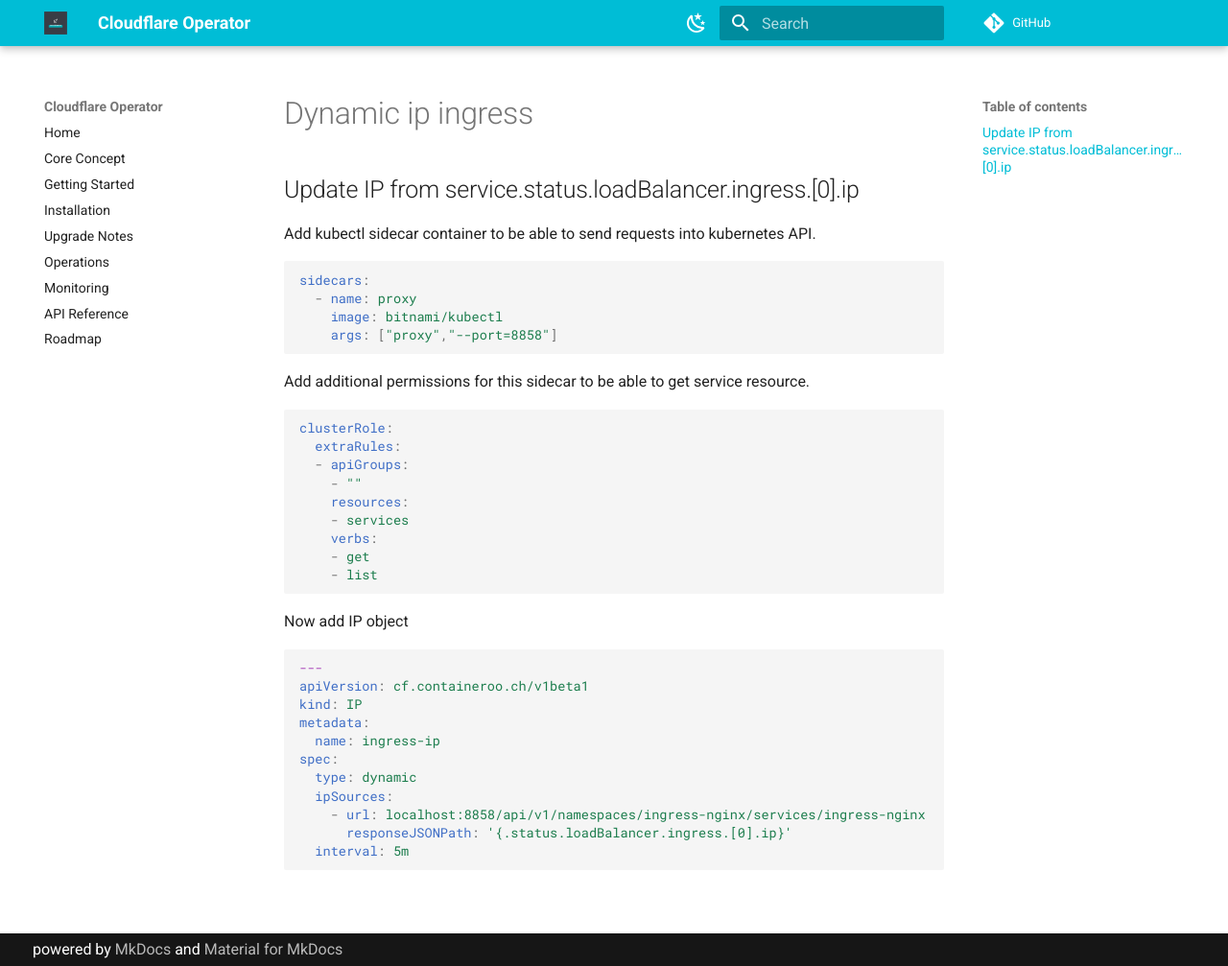
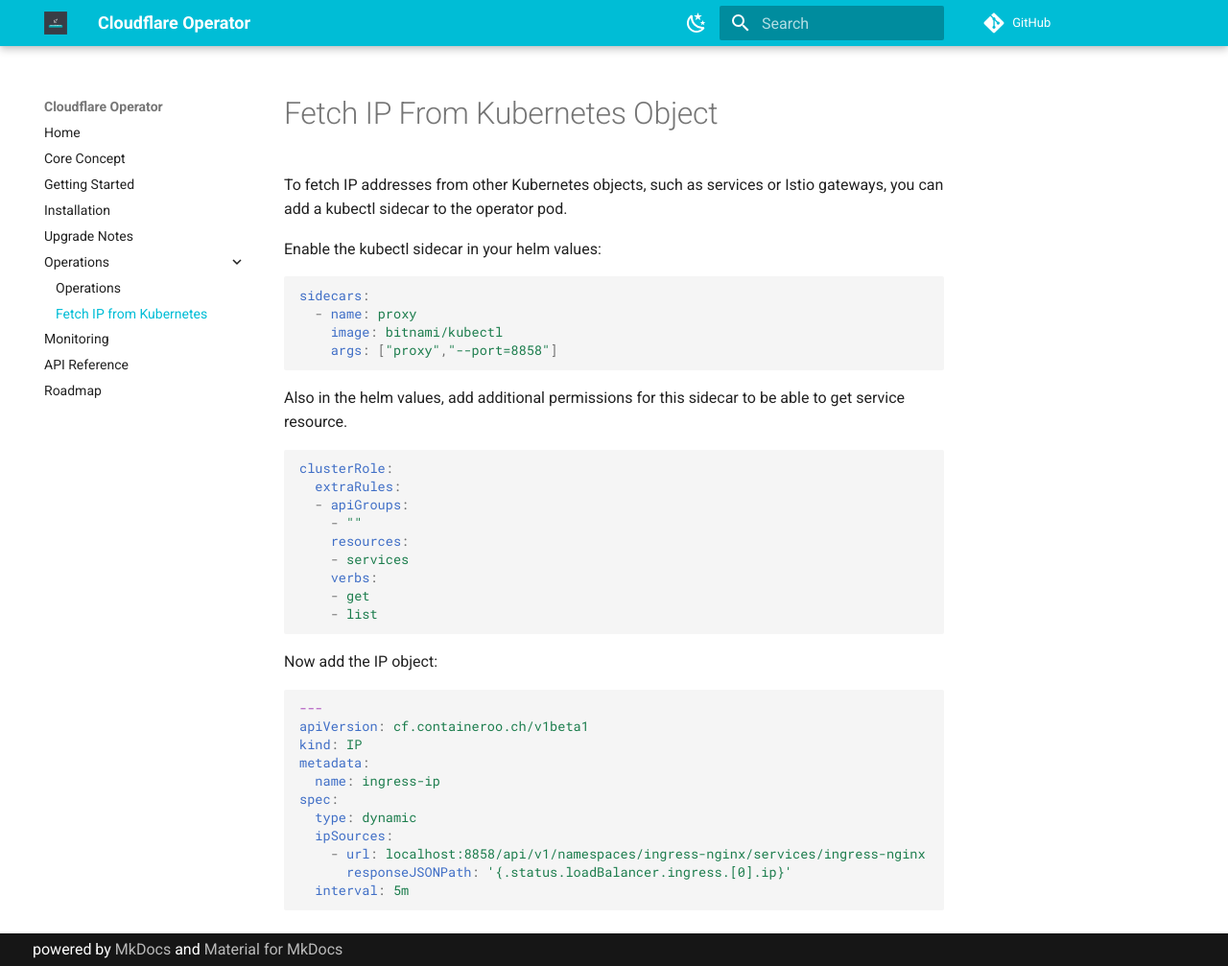
Before and after one commit to containeroo/cloudflare-operator, an MkDocs documentation site: the page built from docs/content/fech_ip_from_kubernetes.md, in a window 1280 px wide and 1007 px high. Shown: the whole window at 96% size. Built offline with MkDocs 1.6.1 and Material for MkDocs 9.7.7, drawn with Linux system fonts in a browser that asks for light colours; comment, search, counter and statistics services are not loaded.

Commit message:
some updates (#156)

````diff
--- a/docs/content/dynamic-ip-ingress.md
+++ b/docs/content/fech_ip_from_kubernetes.md
@@ -1,5 +1,9 @@
-## Update IP from service.status.loadBalancer.ingress.[0].ip
-Add kubectl sidecar container to be able to send requests into kubernetes API.
+# Fetch IP From Kubernetes Object
+
+To fetch IP addresses from other Kubernetes objects, such as services or Istio gateways, you can add a kubectl sidecar to the operator pod.
+
+Enable the kubectl sidecar in your helm values:
+
 ```yaml
 sidecars:
   - name: proxy
@@ -7,7 +11,7 @@ sidecars:
     args: ["proxy","--port=8858"]
 ```
 
-Add additional permissions for this sidecar to be able to get service resource.
+Also in the helm values, add additional permissions for this sidecar to be able to get service resource.
 
 ```yaml
 clusterRole:
@@ -21,7 +25,7 @@ clusterRole:
     - list
 ```
 
-Now add IP object
+Now add the IP object:
 
 ```yaml
 ---
--- a/docs/mkdocs.yml
+++ b/docs/mkdocs.yml
@@ -57,7 +57,9 @@ nav:
   - 'Getting Started': getting_started.md
   - 'Installation': installation.md
   - 'Upgrade Notes': upgrade_notes.md
-  - 'Operations': operations.md
+  - 'Operations':
+    - 'Operations': operations.md
+    - 'Fetch IP from Kubernetes': fech_ip_from_kubernetes.md
   - 'Monitoring': monitoring.md
   - 'API Reference': api_reference.md
   - 'Roadmap': roadmap.md
````
Also changed, not shown: docs/content/getting_started.md (+3 -0 lines), docs/content/installation.md (+3 -0 lines).
